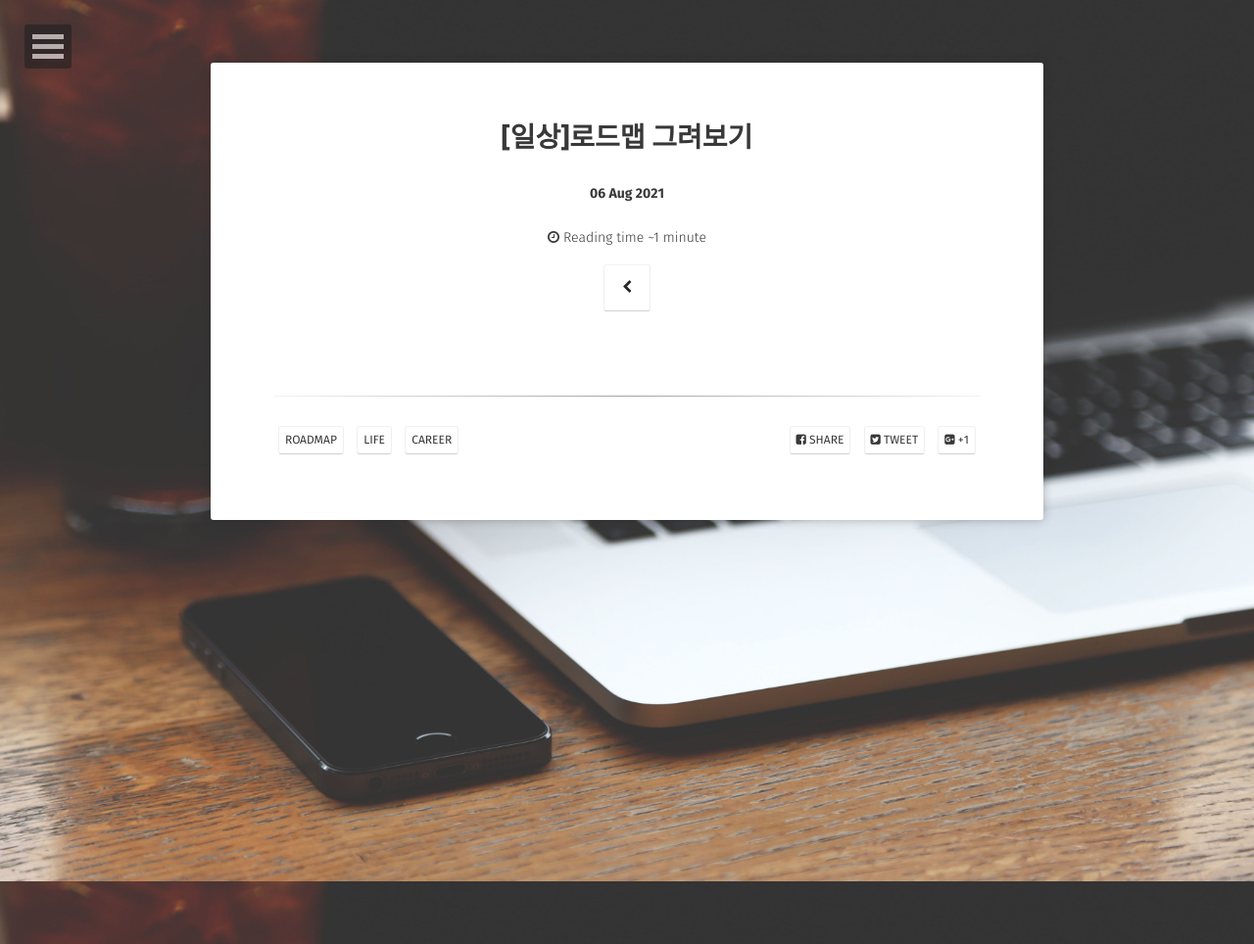
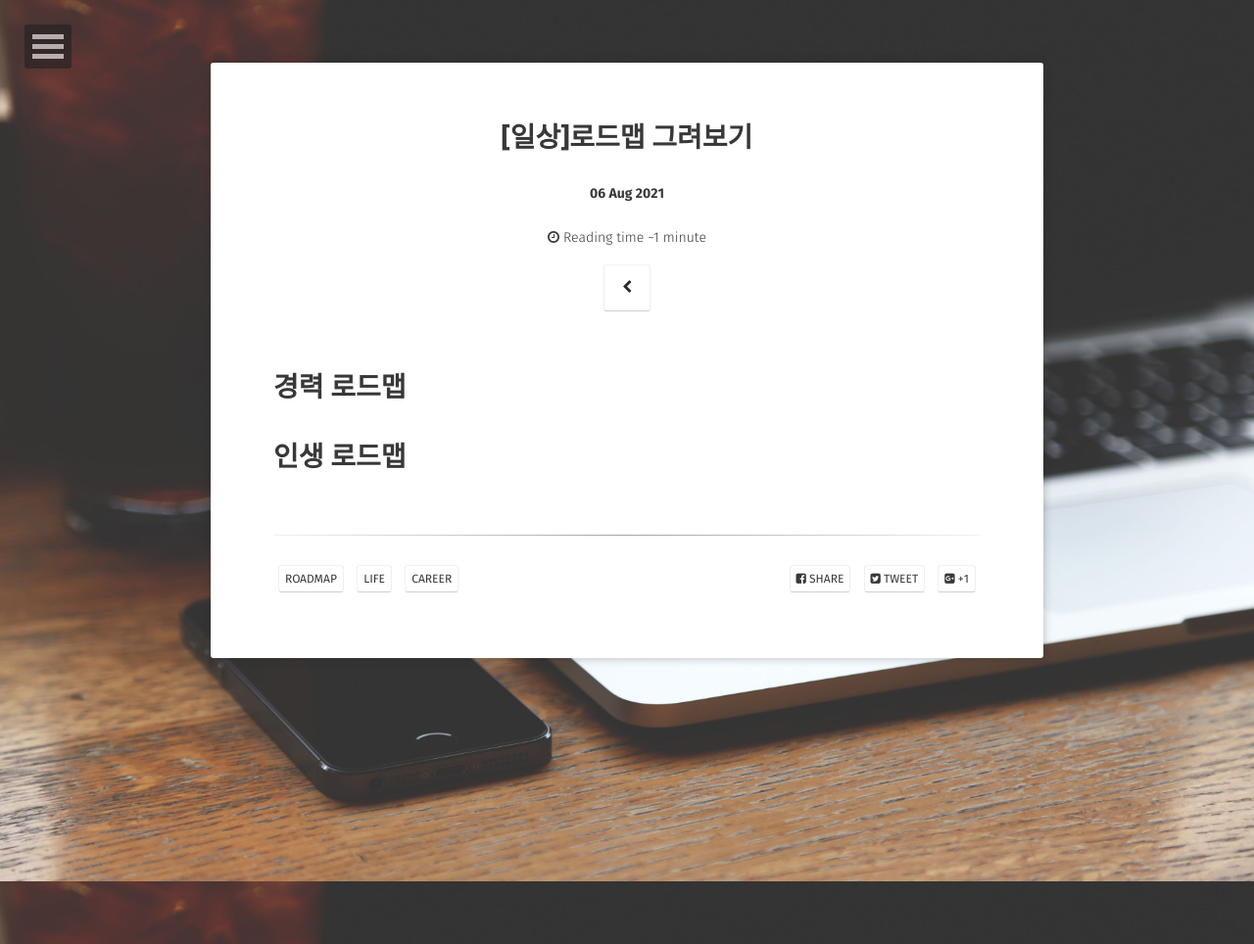
Before and after one commit to skypotato/skypotato.github.io, a Jekyll site: the page built from _posts/2021-08-06-Roadmap.md, in a window 1280 px wide. Shown: the whole page at 98% size. Built offline with Jekyll 4.4.1, drawn with Linux system fonts in a browser that asks for light colours; some web fonts are replaced.

Commit message:
2021.08.09 : 수정

```diff
--- a/_posts/2021-08-06-Roadmap.md
+++ b/_posts/2021-08-06-Roadmap.md
@@ -10,3 +10,5 @@ tag:
 - career
 comments: true
 ---
+# 경력 로드맵
+# 인생 로드맵
```
